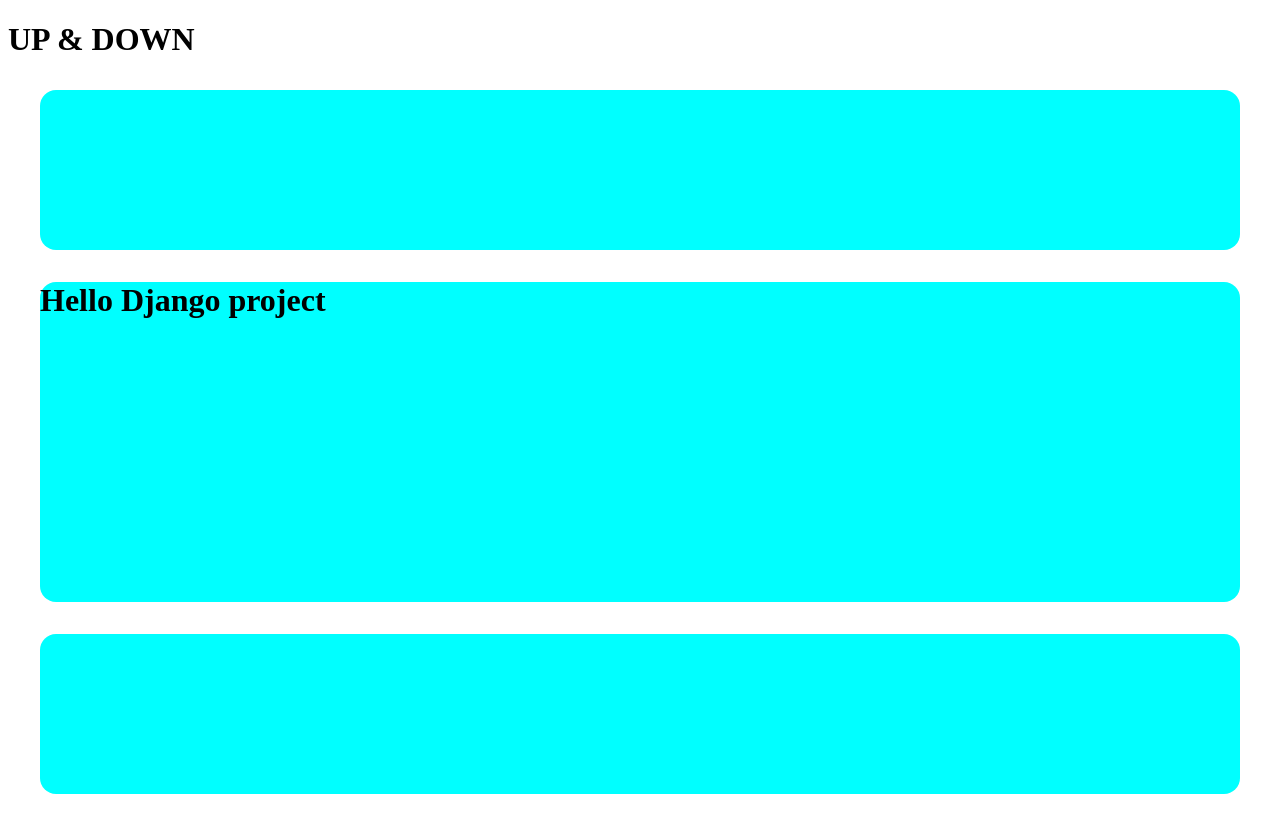
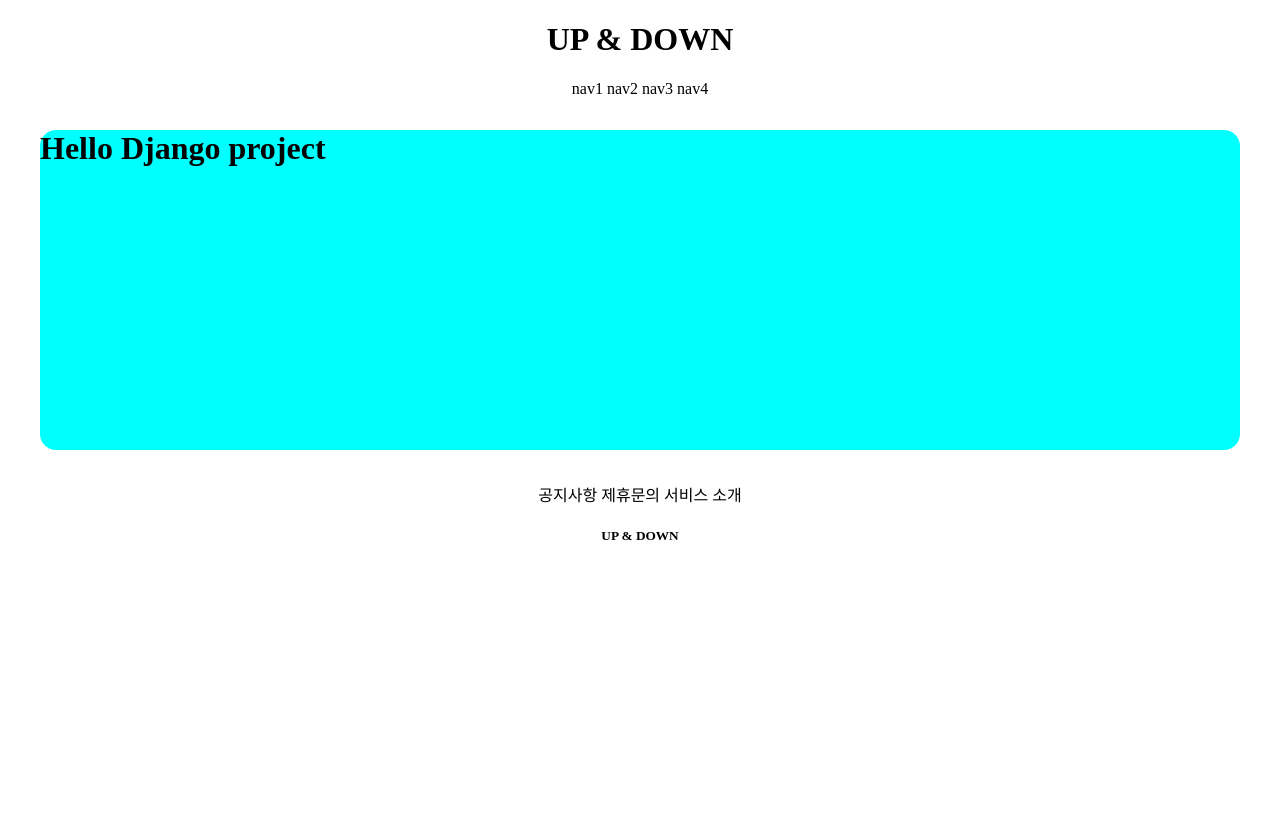
Before and after one commit to updaun/DjangoMyself, a Django app: page /accounts/hello_world/ in a window 1280 px wide. After the commit the page ends 540 px from the top, so only its background shows below. Run offline with Django 3.2, Linux system fonts and the light colour scheme; parts of the project's set-up code (start-up, migrations or seed data) failed here and were passed over.

Commit message:
header and footer

```diff
--- a/templates/base.html
+++ b/templates/base.html
@@ -3,7 +3,6 @@
 {% include 'head.html' %}
 <body>
 
-    <h1>UP & DOWN</h1>
 
 {% include 'header.html' %}
 
--- a/templates/footer.html
+++ b/templates/footer.html
@@ -1,3 +1,11 @@
-<div style="height: 10rem; background-color: aqua; margin: 2rem; border-radius: 1rem;">
+<div style="text-align: center">
 
+    <div>
+        <span>공지사항</span>
+        <span>제휴문의</span>
+        <span>서비스 소개</span>
+    </div>
+    <div>
+        <h5>UP & DOWN</h5>
+    </div>
 </div>
--- a/templates/header.html
+++ b/templates/header.html
@@ -1,3 +1,12 @@
-<div style="height: 10rem; background-color: aqua; margin: 2rem; border-radius: 1rem;">
+<div style="text-align: center">
 
+    <div>
+        <h1>UP & DOWN</h1>
+    </div>
+    <div>
+        <span>nav1</span>
+        <span>nav2</span>
+        <span>nav3</span>
+        <span>nav4</span>
+    </div>
 </div>
```
